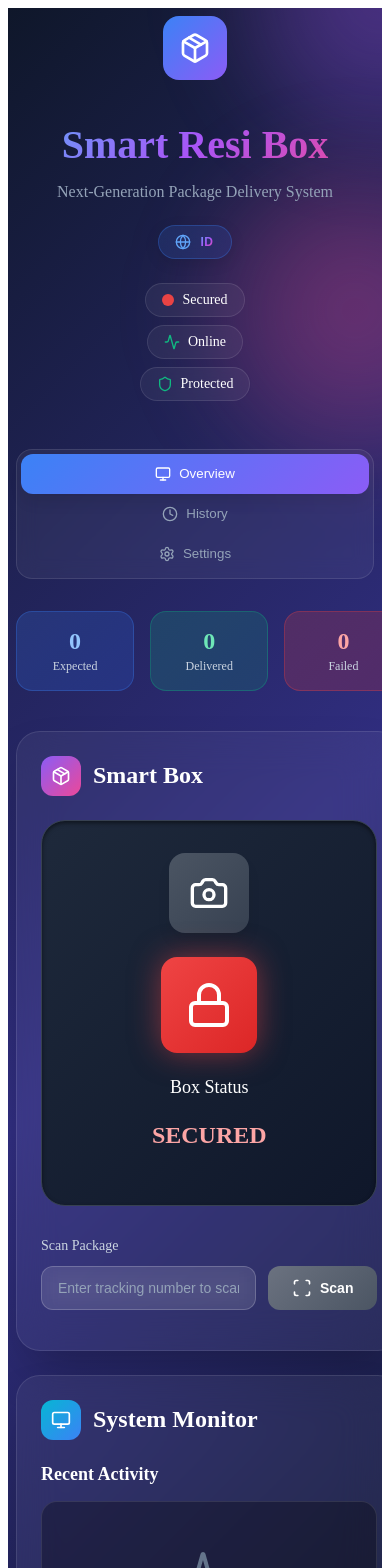
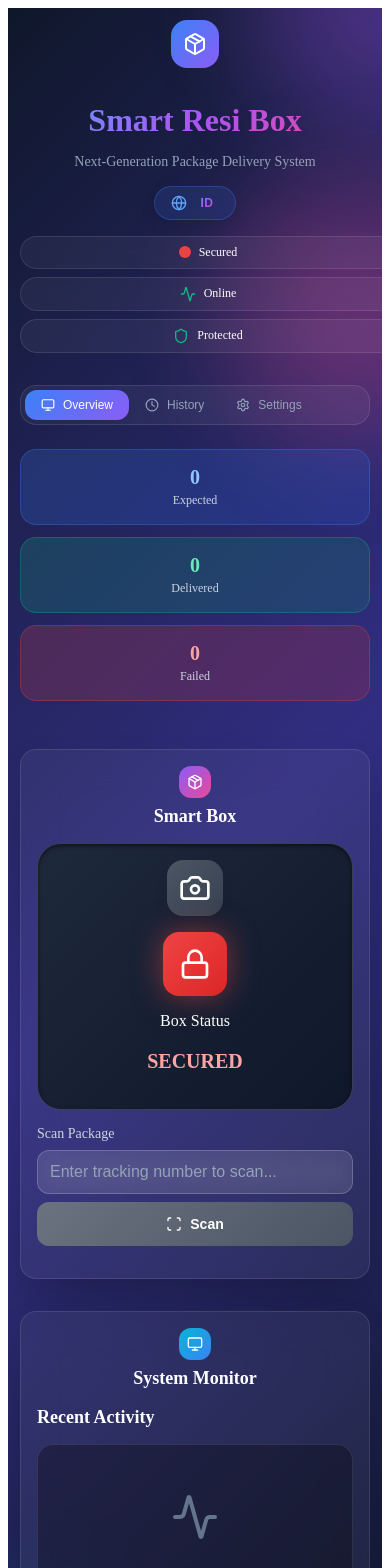
Before and after one commit to belowzeroiq/paketku, a Next.js app: page / in a window 390 px wide. Shown: the top 1568 px of the page. Built offline with nearby package versions, Linux system fonts and the light colour scheme.

Commit message:
Optimize SmartResiBox CSS for mobile browsers
cgen-9a46bcaa0a374ef3af0d0ed6aaf592e1

```diff
--- a/styles/SmartResiBox.module.css
+++ b/styles/SmartResiBox.module.css
@@ -1216,78 +1216,563 @@
   }
 }
 
-/* Responsive Design */
-@media (max-width: 768px) {
+/* Mobile-First Responsive Design */
+@media (max-width: 480px) {
+  /* Extra small devices */
   .content {
-    padding: 0.5rem;
+    padding: 0.75rem;
+  }
+
+  .header {
+    margin-bottom: 2rem;
+  }
+
+  .logoContainer {
+    width: 3rem;
+    height: 3rem;
+    margin-bottom: 0.75rem;
+  }
+
+  .logoIcon {
+    width: 1.5rem;
+    height: 1.5rem;
   }
 
   .title {
-    font-size: 2.5rem;
+    font-size: 2rem;
+    line-height: 1.2;
   }
 
   .subtitle {
-    font-size: 1rem;
-  }
-
-  .panel {
-    padding: 1.5rem;
-  }
-
-  .overviewGrid {
-    gap: 1.5rem;
+    font-size: 0.875rem;
+    margin-bottom: 1rem;
   }
 
   .statusBar {
     flex-direction: column;
     gap: 0.5rem;
+    width: 100%;
+  }
+
+  .statusItem {
+    padding: 0.5rem 0.75rem;
+    font-size: 0.75rem;
+    width: 100%;
+    justify-content: center;
+  }
+
+  .languageToggle {
+    margin-bottom: 1rem;
+  }
+
+  .languageButton {
+    padding: 0.5rem 1rem;
+    font-size: 0.75rem;
+  }
+
+  .languageIcon {
+    width: 1rem;
+    height: 1rem;
+  }
+
+  .tabNavigation {
+    margin-bottom: 1.5rem;
   }
 
   .tabContainer {
+    flex-direction: row;
+    width: 100%;
+    overflow-x: auto;
+    scrollbar-width: none;
+    -ms-overflow-style: none;
+  }
+
+  .tabContainer::-webkit-scrollbar {
+    display: none;
+  }
+
+  .tab {
+    white-space: nowrap;
+    padding: 0.5rem 1rem;
+    font-size: 0.75rem;
+    min-width: fit-content;
+  }
+
+  .tabIcon {
+    width: 0.875rem;
+    height: 0.875rem;
+  }
+
+  .panel {
+    padding: 1rem;
+    border-radius: 1rem;
+  }
+
+  .panelHeader {
     flex-direction: column;
-    width: 100%;
-  }
-
-  .tab {
-    justify-content: center;
+    align-items: center;
+    text-align: center;
+    gap: 0.5rem;
+    margin-bottom: 1rem;
+  }
+
+  .panelHeader h2 {
+    font-size: 1.125rem;
+  }
+
+  .panelIcon {
+    width: 2rem;
+    height: 2rem;
+  }
+
+  .icon {
+    width: 1rem;
+    height: 1rem;
+  }
+
+  .statsGrid {
+    grid-template-columns: 1fr;
+    gap: 0.75rem;
+  }
+
+  .statCard {
+    padding: 1rem;
+  }
+
+  .statValue {
+    font-size: 1.25rem;
+  }
+
+  .statLabel {
+    font-size: 0.75rem;
+  }
+
+  .boxVisual {
+    padding: 1rem;
+    margin-bottom: 1rem;
+  }
+
+  .camera {
+    width: 3.5rem;
+    height: 3.5rem;
+    margin-bottom: 1rem;
+  }
+
+  .cameraIcon {
+    width: 2rem;
+    height: 2rem;
+  }
+
+  .lockStatus {
+    width: 4rem;
+    height: 4rem;
+    margin-bottom: 1rem;
+  }
+
+  .lockIcon {
+    width: 2rem;
+    height: 2rem;
+  }
+
+  .statusText p:first-child {
+    font-size: 1rem;
+  }
+
+  .statusValue {
+    font-size: 1.25rem;
+  }
+
+  .inputGroup {
+    flex-direction: column;
+    gap: 0.5rem;
+  }
+
+  .input {
+    padding: 0.75rem;
+    font-size: 1rem; /* Prevent zoom on iOS */
+  }
+
+  .button {
+    padding: 0.75rem 1rem;
+    font-size: 0.875rem;
+    min-height: 44px; /* iOS touch target minimum */
+  }
+
+  .buttonIcon {
+    width: 1rem;
+    height: 1rem;
+  }
+
+  .activityLog {
+    height: 12rem;
+  }
+
+  .logEntry {
+    font-size: 0.75rem;
+    padding: 0.5rem;
+  }
+
+  .packagesList {
+    max-height: 12rem;
+  }
+
+  .packageItem {
+    padding: 0.75rem;
+  }
+
+  .trackingNumber {
+    font-size: 0.75rem;
+  }
+
+  .historyList {
+    max-height: 16rem;
+  }
+
+  .historyItem {
+    padding: 0.75rem;
+    flex-direction: column;
+    align-items: flex-start;
+    gap: 0.5rem;
+  }
+
+  .historyContent .trackingNumber {
+    font-size: 1rem;
+  }
+
+  .historyIcon {
+    align-self: flex-end;
   }
 
   .modal {
     margin: 1rem;
     width: calc(100% - 2rem);
+    max-width: none;
   }
 
   .modalHeader {
-    padding: 1.5rem 1.5rem 1rem;
+    padding: 1.5rem 1rem 1rem;
+  }
+
+  .modalIcon {
+    width: 3rem;
+    height: 3rem;
+  }
+
+  .modalHeader h3 {
+    font-size: 1.25rem;
   }
 
   .modalContent {
-    padding: 0 1.5rem 1.5rem;
+    padding: 0 1rem 1.5rem;
   }
 
   .modalActions {
     flex-direction: column;
+    gap: 0.75rem;
+  }
+
+  .settingsForm {
+    gap: 1rem;
+  }
+
+  .formGroup {
+    margin-bottom: 0.5rem;
+  }
+
+  .label {
+    font-size: 0.875rem;
+    margin-bottom: 0.5rem;
   }
 
   .panelTitleSection {
     flex-direction: column;
-    align-items: flex-start;
+    align-items: center;
+    gap: 0.75rem;
+    text-align: center;
+  }
+
+  .logoutButton {
+    padding: 0.5rem 0.75rem;
+    font-size: 0.75rem;
+    align-self: center;
+  }
+}
+
+@media (min-width: 481px) and (max-width: 768px) {
+  /* Small tablets */
+  .content {
+    padding: 1rem;
+  }
+
+  .title {
+    font-size: 2.5rem;
+  }
+
+  .subtitle {
+    font-size: 1rem;
+  }
+
+  .panel {
+    padding: 1.5rem;
+  }
+
+  .overviewGrid {
+    gap: 1.5rem;
+  }
+
+  .statusBar {
+    flex-wrap: wrap;
+    gap: 0.75rem;
+  }
+
+  .statusItem {
+    flex: 1;
+    min-width: 120px;
+    justify-content: center;
+  }
+
+  .tabContainer {
+    width: 100%;
+  }
+
+  .tab {
+    flex: 1;
+    justify-content: center;
+    padding: 0.75rem 1rem;
+  }
+
+  .statsGrid {
+    grid-template-columns: repeat(3, 1fr);
+    gap: 1rem;
+  }
+
+  .boxVisual {
+    padding: 1.5rem;
+  }
+
+  .inputGroup {
+    gap: 0.75rem;
+  }
+
+  .input {
+    font-size: 1rem; /* Prevent zoom on iOS */
+    padding: 0.75rem 1rem;
+  }
+
+  .button {
+    min-height: 44px; /* iOS touch target minimum */
+  }
+
+  .modal {
+    margin: 2rem;
+    width: calc(100% - 4rem);
+    max-width: 500px;
+  }
+
+  .historyGrid {
+    grid-template-columns: 1fr;
+    gap: 1.5rem;
+  }
+
+  .settingsGrid {
+    grid-template-columns: 1fr;
+    gap: 1.5rem;
+  }
+}
+
+@media (min-width: 769px) and (max-width: 1024px) {
+  /* Large tablets */
+  .content {
+    padding: 1.5rem;
+  }
+
+  .overviewGrid {
+    max-width: 900px;
+  }
+
+  .historyGrid {
+    grid-template-columns: 1fr;
+    max-width: 900px;
+    margin: 0 auto;
+  }
+
+  .settingsGrid {
+    grid-template-columns: 1fr 1fr;
+    max-width: 900px;
+    margin: 0 auto;
+  }
+}
+
+@media (min-width: 1025px) {
+  /* Desktop */
+  .overviewGrid {
+    max-width: 1000px;
+  }
+
+  .historyGrid {
+    grid-template-columns: 1fr 1fr;
+    max-width: 1000px;
+    margin: 0 auto;
+  }
+
+  .settingsGrid {
+    max-width: 1000px;
+    margin: 0 auto;
+  }
+}
+
+/* Touch-friendly enhancements */
+@media (hover: none) and (pointer: coarse) {
+  /* Touch devices */
+  .button,
+  .tab,
+  .languageButton,
+  .removeButton {
+    min-height: 44px;
+    min-width: 44px;
+  }
+
+  .statusItem {
+    padding: 0.75rem 1rem;
+  }
+
+  .packageItem {
+    padding: 1rem;
+  }
+
+  .historyItem {
+    padding: 1rem;
+  }
+
+  .input {
+    padding: 0.875rem 1rem;
+    font-size: 16px; /* Prevent zoom on iOS */
+  }
+
+  /* Remove hover effects on touch devices */
+  .button:hover,
+  .tab:hover,
+  .languageButton:hover,
+  .packageItem:hover {
+    transform: none;
+    box-shadow: inherit;
+  }
+
+  /* Add active states for touch feedback */
+  .button:active {
+    transform: scale(0.98);
+  }
+
+  .tab:active,
+  .languageButton:active {
+    transform: scale(0.95);
+  }
+}
+
+/* Landscape orientation optimizations */
+@media (max-width: 768px) and (orientation: landscape) {
+  .header {
+    margin-bottom: 1.5rem;
+  }
+
+  .title {
+    font-size: 2rem;
+  }
+
+  .subtitle {
+    font-size: 0.875rem;
+    margin-bottom: 1rem;
+  }
+
+  .statusBar {
+    flex-direction: row;
+    flex-wrap: wrap;
+    justify-content: center;
     gap: 0.5rem;
   }
 
-  .languageButton {
-    padding: 0.5rem 1rem;
-    font-size: 0.75rem;
-  }
-
-  .languageIcon {
-    width: 1rem;
-    height: 1rem;
-  }
-
-  .languageText {
-    min-width: 1rem;
-    font-size: 0.75rem;
+  .statusItem {
+    flex: none;
+    width: auto;
+  }
+
+  .boxVisual {
+    padding: 1rem;
+  }
+
+  .camera {
+    width: 3rem;
+    height: 3rem;
+  }
+
+  .lockStatus {
+    width: 3.5rem;
+    height: 3.5rem;
+  }
+
+  .activityLog {
+    height: 10rem;
+  }
+
+  .packagesList {
+    max-height: 10rem;
+  }
+
+  .historyList {
+    max-height: 12rem;
+  }
+}
+
+/* Accessibility improvements */
+@media (prefers-reduced-motion: reduce) {
+  .orb1,
+  .orb2,
+  .orb3 {
+    animation: none;
+  }
+
+  .camera.cameraScanning {
+    animation: none;
+  }
+
+  .buttonIcon.scanning {
+    animation: none;
+  }
+
+  .statusDot {
+    animation: none;
+  }
+
+  .scanningOverlay {
+    animation: none;
+  }
+
+  .authenticatedIndicator {
+    animation: none;
+  }
+}
+
+/* High contrast mode support */
+@media (prefers-contrast: high) {
+  .container {
+    background: #000000;
+  }
+
+  .panel {
+    background: rgba(255, 255, 255, 0.1);
+    border: 2px solid #ffffff;
+  }
+
+  .button {
+    border: 2px solid currentColor;
+  }
+
+  .input {
+    border: 2px solid #ffffff;
+  }
+
+  .statusDot {
+    border: 2px solid #ffffff;
   }
 }
 
```
